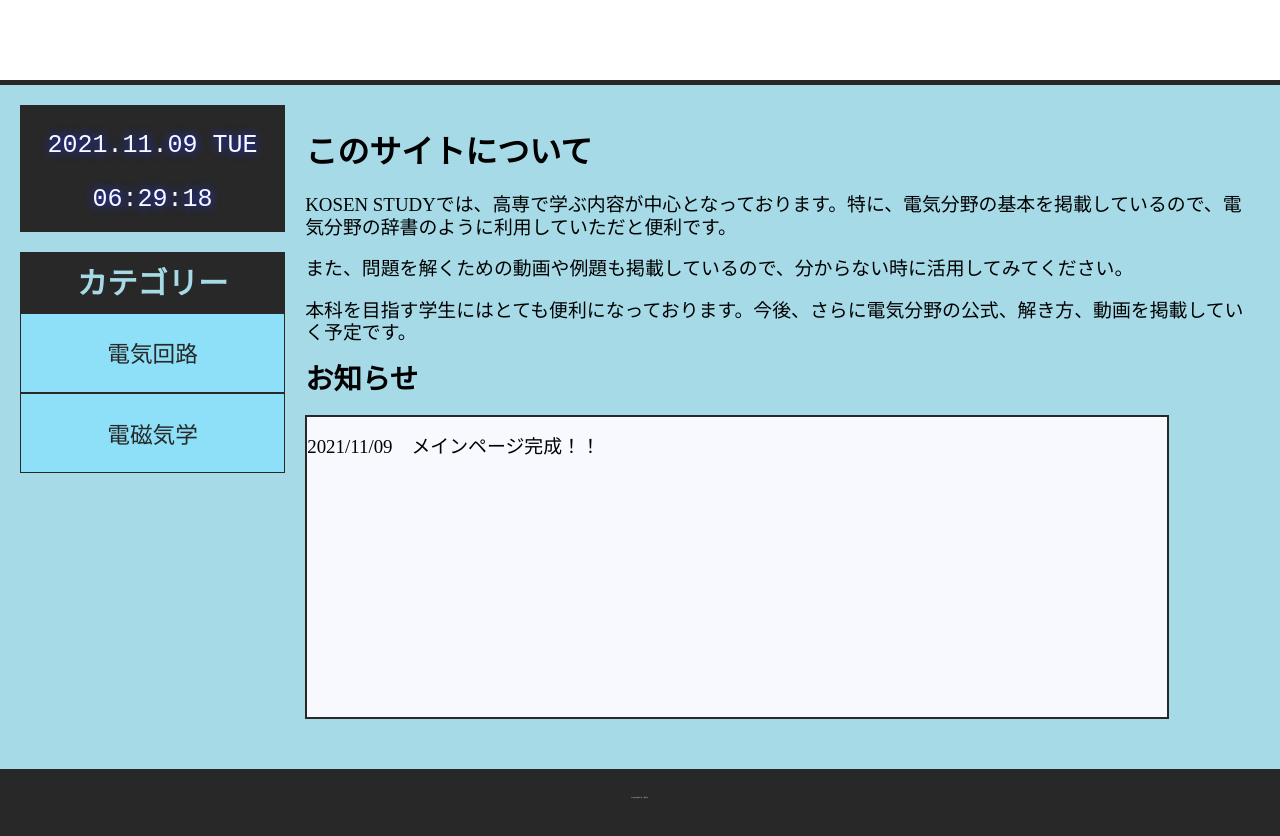
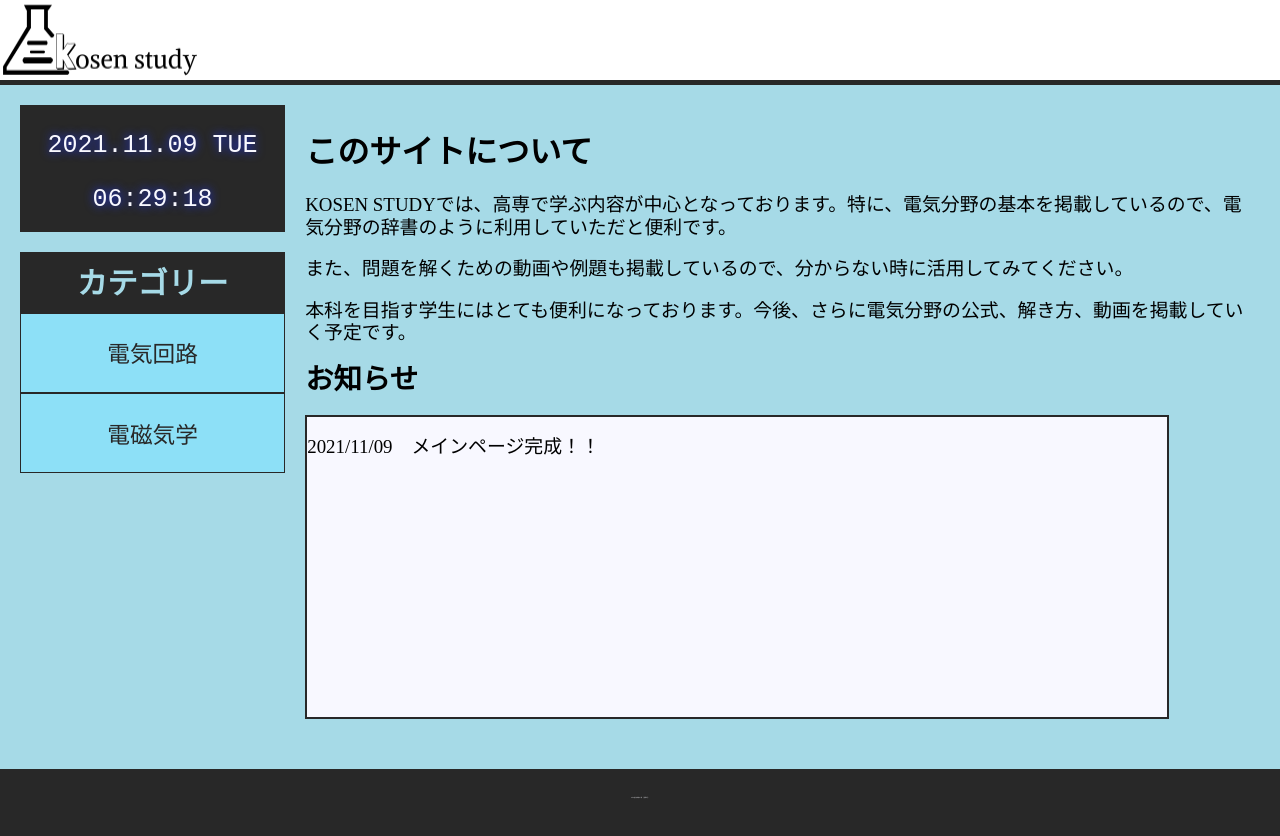
Before and after one commit to yutakou/yutakou.github.io, a plain HTML site: page index.html in a window 1280 px wide. Drawn offline with Linux system fonts and the light colour scheme.

Commit message:
Update index.html

```diff
--- a/index.html
+++ b/index.html
@@ -13,6 +13,9 @@
             <!--header-->
             <header>
                 <div class="page-header">
+                    <a href="mainpage.html">
+                        <img src="../image/rogo.png" alt="KOSENSTUDY" width="200" height="80"/>
+                    </a>
 
                 </div>
 
```
